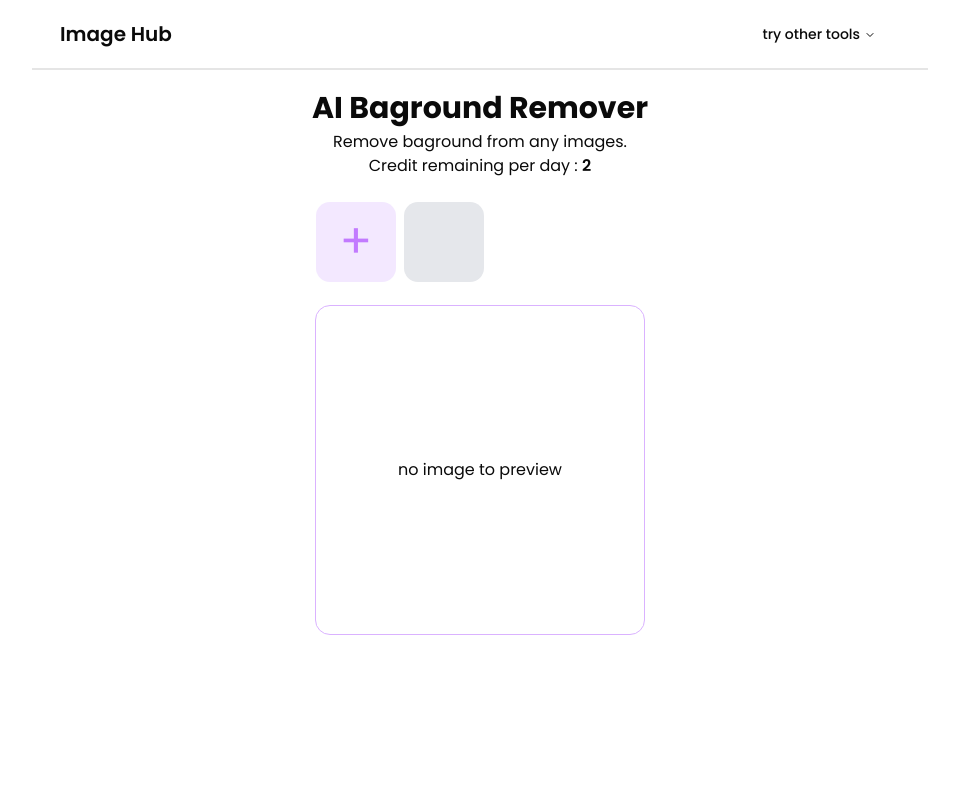
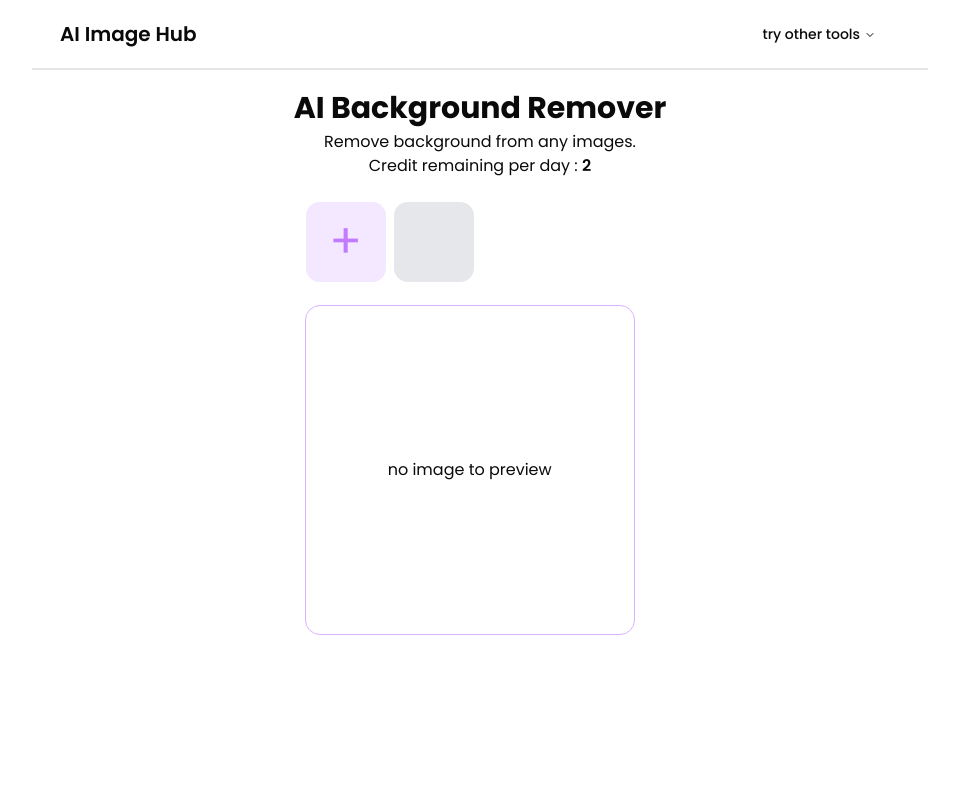
Before and after one commit to tech-Rajiv/AI.remove.bg, a React (Vite) app: page / in a window 1280 px wide. Shown: the top 800 px of the page, without its empty margins (160-1119 px from the left). Built offline with nearby package versions, Linux system fonts and the light colour scheme.

Commit message:
fixed few typos

```diff
--- a/src/components/Header.jsx
+++ b/src/components/Header.jsx
@@ -11,23 +11,23 @@
 function Header() {
   return (
     <div className="flex border-b-2 sm:gap-20 mx-auto max-w-4xl justify-between items-center py-4 px-7">
-      <div className="font-semibold text-xl">Image Hub</div>
+      <div className="font-semibold text-xl">AI Image Hub</div>
       <div>
         <NavigationMenu>
           <NavigationMenuList>
             <NavigationMenuItem>
               <NavigationMenuTrigger>try other tools</NavigationMenuTrigger>
               <NavigationMenuContent>
-                <div className="flex flex-col w-44">
+                <div className="flex flex-col w-48">
 
                   <NavLink
-                    className="hover:bg-gray-100 w-full rounded-md px-2 py-3"
+                    className="hover:bg-gray-50 w-full rounded-md px-2 py-3"
                     to={"/"}
                   >
                     background Remover
                   </NavLink>
                   <NavLink
-                    className="hover:bg-gray-100 w-full rounded-md px-2 py-3 border-t-1"
+                    className="hover:bg-gray-50 w-full rounded-md px-2 py-3 border-t-1"
                     to={"/compressimage"}
                   >
                     Size Reducer
--- a/src/components/ImageUploder.jsx
+++ b/src/components/ImageUploder.jsx
@@ -61,7 +61,7 @@
 
   const checkImageSize = (file) => {
     const fileSize = file.size / 1000000;
-    const maxSizeInMB = 5;
+    const maxSizeInMB = 10;
     if (fileSize < maxSizeInMB) {
       console.log("sizeis valid", fileSize);
       return file;
@@ -113,8 +113,8 @@
         </div>
       </div>
       {error && (
-        <div className="text-red-500 absolute ml-6 text-sm font-stretch-50% mt-1">
-          {error}
+        <div className="text-yellow-500 absolute ml-6 text-sm font-stretch-50% mt-1">
+          <i className="ri-error-warning-fill mr-2"></i>{error}
         </div>
       )}
     </div>
--- a/src/screens/Home.jsx
+++ b/src/screens/Home.jsx
@@ -78,8 +78,8 @@
   return (
     <div className="mt-5">
       <div className="px-2">
-        <h1 className="text-center font-bold text-3xl">AI Baground Remover</h1>
-        <p className="text-center mt-1">Remove baground from any images.</p>
+        <h1 className="text-center font-bold text-3xl">AI Background Remover</h1>
+        <p className="text-center mt-1">Remove background from any images.</p>
         <p className="text-center">
           Credit remaining per day :{" "}
           <span className="font-semibold">{limitRemaning}</span>
```
